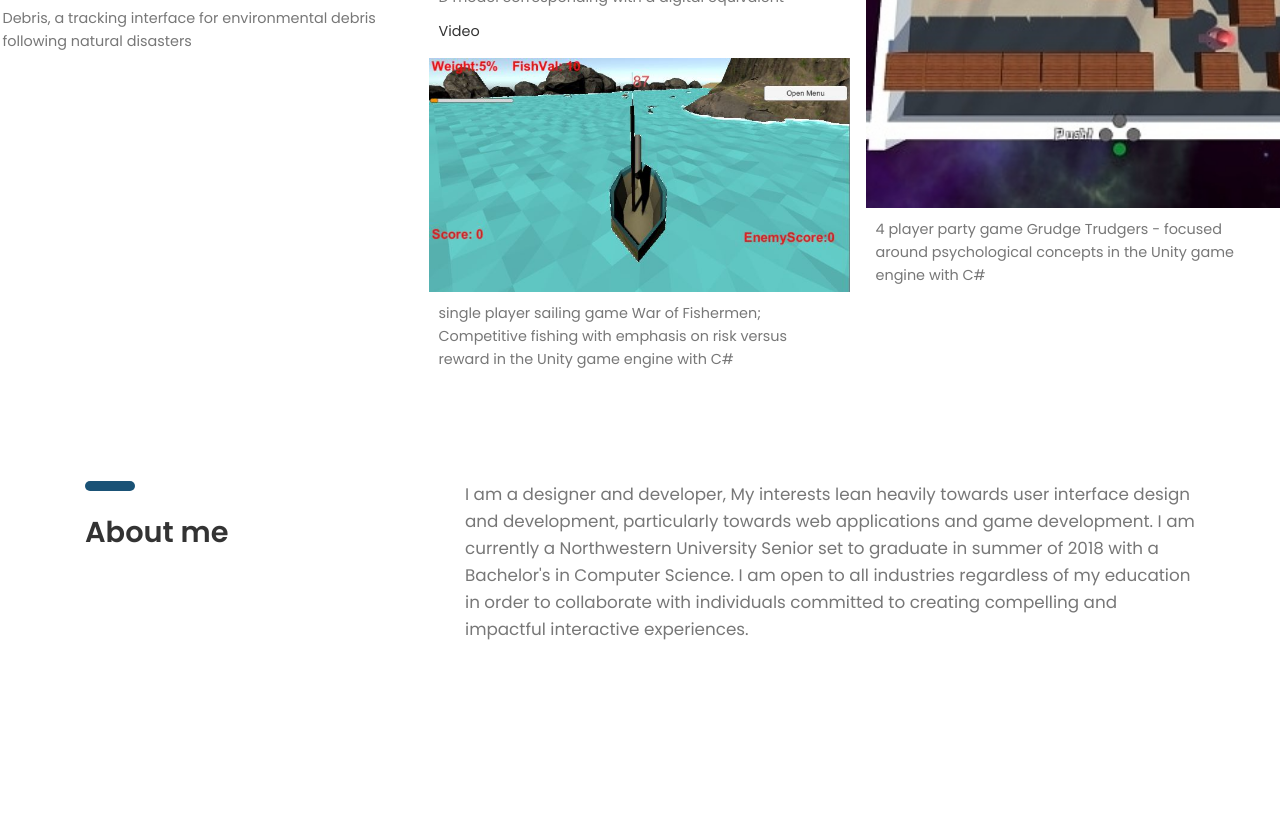
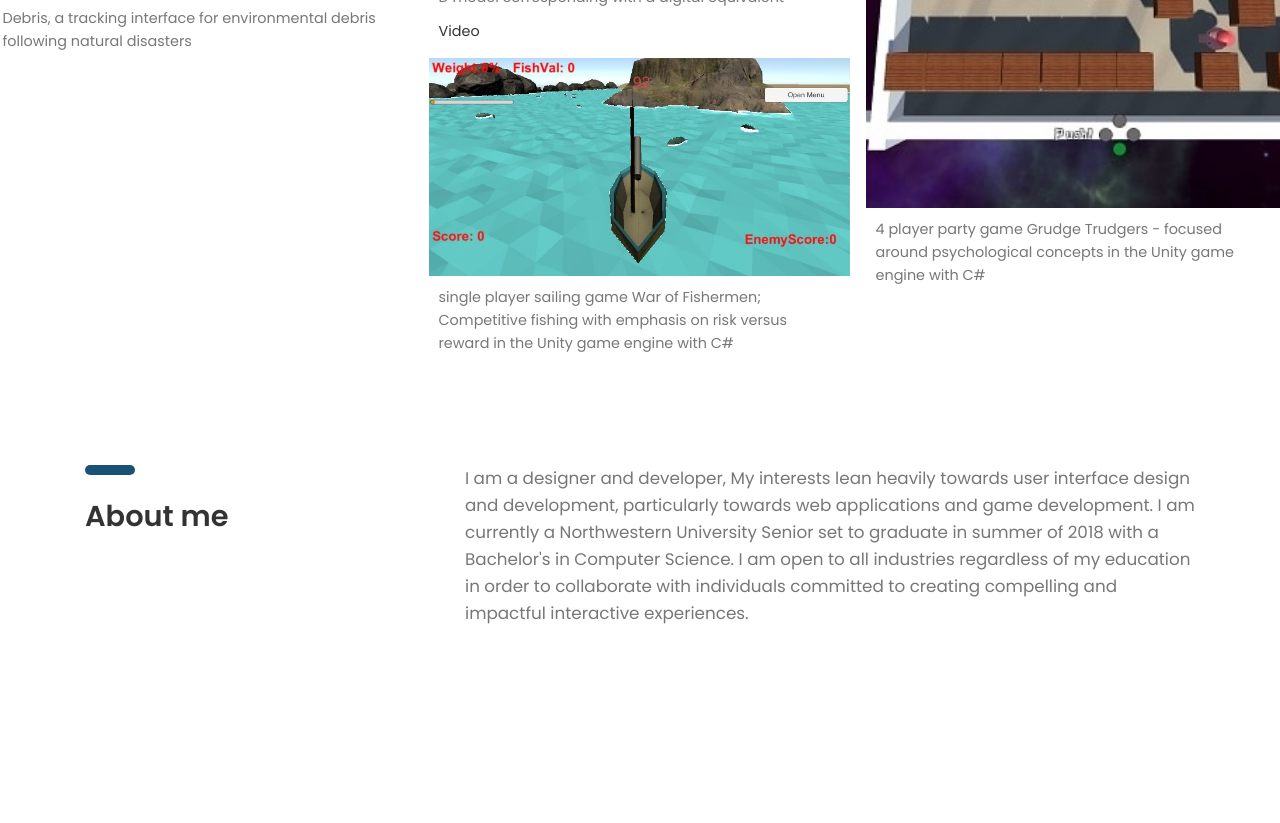
Before and after one commit to magicbonsai/magicbonsai.github.io, a plain HTML site: page index.html in a window 1280 px wide. Shown: the part 1214-2037 px from the top of the page. Drawn offline with Linux system fonts and the light colour scheme; files whose address does not match are found by name.

Commit message:
new image

```diff
--- a/index.html
+++ b/index.html
@@ -127,8 +127,8 @@
 			</div><!-- p-item -->
 
 			<div class="p-item game-design">
-				<a href="images/warfishcapture.JPG" data-fluidbox>
-					<img src="images/warfishcapture.JPG" alt=""></a>
+				<a href="images/fishboats.jpg" data-fluidbox>
+					<img src="images/fishboats.jpg" alt=""></a>
 					<p class = "font-small">single player sailing game War of Fishermen;
 					Competitive fishing with emphasis on risk versus reward in the Unity game engine with C# </p>
 			</div><!-- p-item -->
```
Also changed, not shown: images/fishboats.JPG (added).
